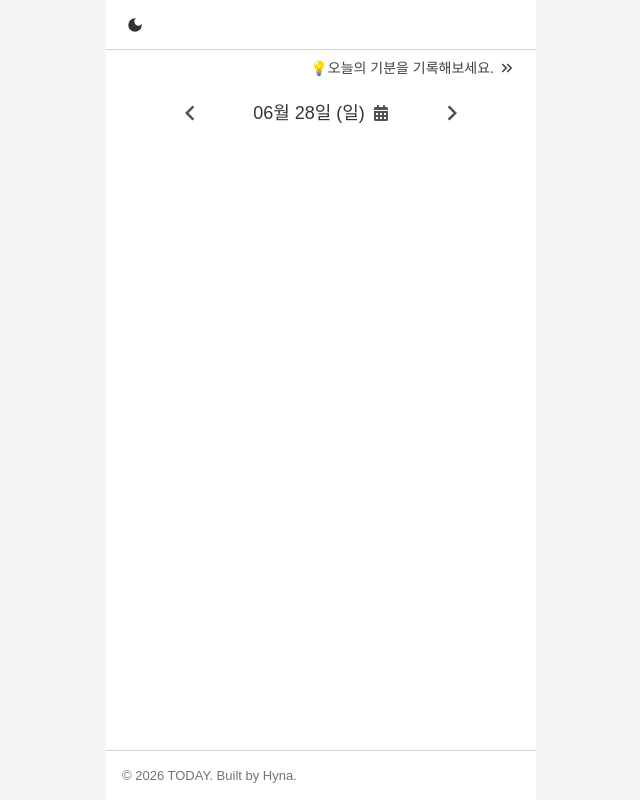
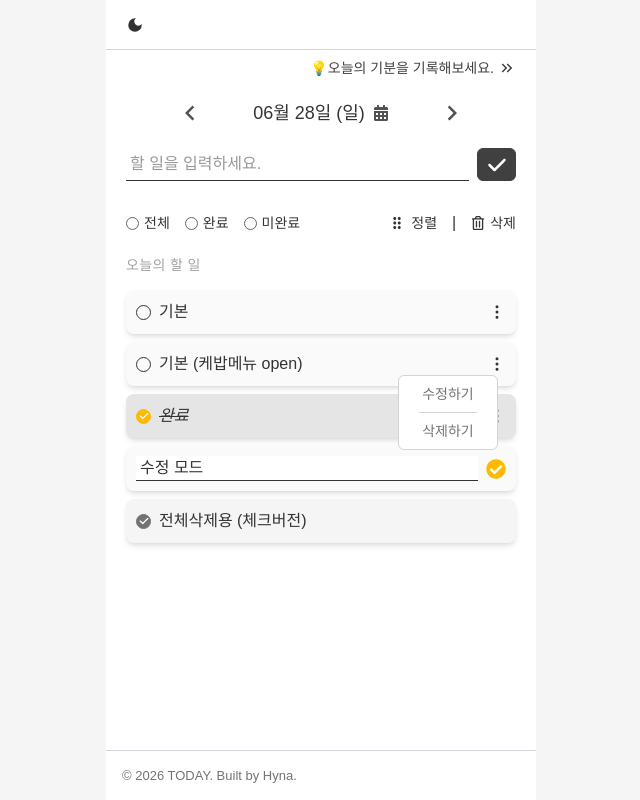
Before and after one commit to hyunah0119/todo-mood-app, a React (Vite) app in the folder todo-mood-app/: page /todo in a window 1280 px wide. Shown: the whole page, without its empty margins (319-959 px from the left). Built offline with nearby package versions, Linux system fonts and the light colour scheme; no server answers; the database is empty; a web font is replaced by a local one.

Commit message:
todolist UI 작업 및 supabase client 연결

```diff
--- a/todo-mood-app/package.json
+++ b/todo-mood-app/package.json
@@ -22,6 +22,7 @@
     "react-icons": "^5.6.0",
     "react-router-dom": "^7.18.0",
     "tailwindcss": "^4.3.1",
+    "tslib": "^2.8.1",
     "zustand": "^5.0.14"
   },
   "devDependencies": {
--- a/todo-mood-app/src/components/common/SideMenu.tsx
+++ b/todo-mood-app/src/components/common/SideMenu.tsx
@@ -48,7 +48,7 @@ const SideMenu = ({ menuOpen, onClick, onClose, userName } : HeaderProps) => {
         onClick={onClose}
       ></div>
       <div
-        className={`absolute top-0 right-0 h-screen w-80 bg-white dark:bg-neutral-800 flex flex-col justify-between pb-8 transition-transform duration-250 ease-in-out
+        className={`absolute top-0 right-0 h-screen w-80 bg-white dark:bg-neutral-800 flex flex-col justify-between pb-8 transition-transform duration-250 ease-in-out z-100
         ${menuOpen ? "translate-x-0" : "translate-x-full"}`}
         onClick={(e) => e.stopPropagation()}
       >
--- /dev/null
+++ b/todo-mood-app/src/components/todo/InputRadio.tsx
@@ -0,0 +1,24 @@
+type inputRadioProps = {
+  htmlFor : string,
+  children : string,
+  radioName : string,
+}
+
+const InputRadio = ({ htmlFor, children, radioName } : inputRadioProps) => {
+  return (
+    <label
+      htmlFor={htmlFor}
+      className="flex items-center cursor-pointer"
+    >
+      <input
+        type="radio"
+        className="mr-1.25"
+        id={htmlFor}
+        name={radioName}
+      />
+      <span className="text-sm">{children}</span>
+    </label>
+  )
+}
+
+export default InputRadio
--- /dev/null
+++ b/todo-mood-app/src/components/todo/TodoFilter.tsx
@@ -0,0 +1,13 @@
+import InputRadio from "./InputRadio"
+
+const TodoFilter = () => {
+  return (
+    <div className="flex items-center gap-3.75">
+      <InputRadio htmlFor="all" radioName="todoFilter">전체</InputRadio>
+      <InputRadio htmlFor="complete" radioName="todoFilter">완료</InputRadio>
+      <InputRadio htmlFor="incomplete" radioName="todoFilter">미완료</InputRadio>
+    </div>
+  )
+}
+
+export default TodoFilter
--- /dev/null
+++ b/todo-mood-app/src/components/todo/TodoForm.tsx
@@ -0,0 +1,24 @@
+import { FaCheck } from "react-icons/fa6";
+
+const TodoForm = () => {
+  return (
+    <div className="w-full flex justify-center mt-5">
+      <form className="w-full flex items-center justify-between">
+        <input
+          type="text"
+          className="w-[88%] border-b p-1 focus:outline-0"
+          placeholder="할 일을 입력하세요."
+        />
+
+        <button
+          type="submit"
+          className="w-[10%] h-full flex items-center justify-center border rounded-md
+          border-neutral-700 bg-neutral-700 hover:border-black hover:bg-black text-white
+          text-xl font-bold cursor-pointer transition-colors duration-300"
+        ><FaCheck /></button>
+      </form>
+    </div>
+  )
+}
+
+export default TodoForm
--- /dev/null
+++ b/todo-mood-app/src/components/todo/TodoList.tsx
@@ -0,0 +1,15 @@
+import TodoListItems from "./TodoListItems"
+
+const TodoList = () => {
+  return (
+    <div className="mt-5">
+      <h3 className="text-sm tracking-wide font-medium text-neutral-400">오늘의 할 일</h3>
+
+      <div className="mt-3.75">
+        <TodoListItems />
+      </div>
+    </div>
+  )
+}
+
+export default TodoList
--- /dev/null
+++ b/todo-mood-app/src/components/todo/TodoListItems.tsx
@@ -0,0 +1,133 @@
+import { useState } from "react";
+
+import { FaCheck } from "react-icons/fa6";
+import { HiOutlineDotsVertical } from "react-icons/hi";
+import { FaCheckCircle } from "react-icons/fa";
+
+const TodoListItems = () => {
+  const [isOpen, setIsOpen] = useState(false);
+
+  const handleKebabMenuToggle = () => {
+    setIsOpen(!isOpen)
+  }
+
+  return (
+    <>
+      <div
+        className="flex justify-between items-center
+        rounded-lg bg-neutral-50 hover:bg-neutral-100
+        shadow-md px-2.5 py-2.5 box-border mb-2 transition-colors duration-200 cursor-pointer"
+      >
+        <div>
+          <input type="checkbox" id="todo-checkbox" />
+          <div className="flex items-center gap-2">
+            <span className="w-3.75 h-3.75 border rounded-4xl">
+              {/* <FaCheck /> */}
+            </span>
+            <label htmlFor="todo-checkbox" className="cursor-pointer">기본</label>
+          </div>
+        </div>
+
+        <div className="relative">
+          <button className="block cursor-pointer text-lg" onClick={handleKebabMenuToggle}><HiOutlineDotsVertical /></button>
+
+          {isOpen &&
+            <div className="flex flex-col w-25 px-5 py-2 border rounded-md absolute top-5 right-2 border-neutral-300 bg-white text-neutral-500 z-10">
+              <button className="border-b border-neutral-300 pb-2 text-sm cursor-pointer">수정하기</button>
+              <button className="pt-2 text-sm cursor-pointer">삭제하기</button>
+            </div>
+          }
+        </div>
+      </div>
+
+      <div
+        className="flex justify-between items-center
+        rounded-lg bg-neutral-50 hover:bg-neutral-100
+        shadow-md px-2.5 py-2.5 box-border mb-2 transition-colors duration-200 cursor-pointer"
+      >
+        <div>
+          <input type="checkbox" id="todo-checkbox" />
+          <div className="flex items-center gap-2">
+            <span className="w-3.75 h-3.75 border rounded-4xl">
+              {/* <FaCheck /> */}
+            </span>
+            <label htmlFor="todo-checkbox" className="cursor-pointer">기본 (케밥메뉴 open)</label>
+          </div>
+        </div>
+
+        <div className="relative">
+          <button className="block cursor-pointer text-lg" onClick={handleKebabMenuToggle}><HiOutlineDotsVertical /></button>
+
+          <div className="flex flex-col w-25 px-5 py-2 border rounded-md absolute top-5 right-2 border-neutral-300 bg-white text-neutral-500 z-10">
+            <button className="border-b border-neutral-300 pb-2 text-sm cursor-pointer">수정하기</button>
+            <button className="pt-2 text-sm cursor-pointer">삭제하기</button>
+          </div>
+        </div>
+      </div>
+
+      <div
+        className="flex justify-between items-center
+        rounded-lg bg-neutral-200
+        shadow-md px-2.5 py-2.5 box-border mb-2 transition-colors duration-200"
+      >
+        <div>
+          <input type="checkbox" id="todo-checkbox" />
+          <div className="flex items-center gap-2">
+            <span className="w-3.75 h-3.75 border rounded-4xl flex justify-center items-center text-[10px] border-amber-400 bg-amber-400 text-white">
+              <FaCheck />
+            </span>
+            <label htmlFor="todo-checkbox" className="line-through italic">완료</label>
+          </div>
+        </div>
+
+        <div className="relative">
+          <button className="block text-lg" onClick={handleKebabMenuToggle}><HiOutlineDotsVertical /></button>
+
+          {isOpen &&
+            <div className="flex flex-col w-25 px-5 py-2 border rounded-md absolute top-5 right-2 border-neutral-300 bg-white text-neutral-500 z-10">
+              <button className="border-b border-neutral-300 pb-2 text-sm cursor-pointer">수정하기</button>
+              <button className="pt-2 text-sm cursor-pointer">삭제하기</button>
+            </div>
+          }
+        </div>
+      </div>
+
+      <div
+        className="flex justify-between items-center
+        rounded-lg bg-neutral-50 hover:bg-neutral-100
+        shadow-md px-2.5 py-2.5 box-border mb-2 transition-colors duration-200 cursor-pointer"
+      >
+        <div className="w-full">
+          <form className="w-full flex items-center gap-2">
+            <input
+              type="text"
+              className="w-full border-b pl-1 bg-white focus:outline-0"
+              value={'수정 모드'}
+            />
+            <button className="text-xl text-amber-400 cursor-pointer">
+              <FaCheckCircle />
+            </button>
+          </form>
+        </div>
+      </div>
+
+      <div
+        className="flex justify-between items-center
+        rounded-lg bg-neutral-100
+        shadow-md px-2.5 py-2.5 box-border mb-2 transition-colors duration-200 cursor-pointer"
+      >
+        <div>
+          <input type="checkbox" id="todo-checkbox" />
+          <div className="flex items-center gap-2">
+            <span className="w-3.75 h-3.75 border rounded-4xl flex justify-center items-center text-[10px] border-neutral-500 bg-neutral-500 text-white">
+              <FaCheck />
+            </span>
+            <label htmlFor="todo-checkbox" className="cursor-pointer">전체삭제용 (체크버전)</label>
+          </div>
+        </div>
+      </div>
+    </>
+  )
+}
+
+export default TodoListItems
--- /dev/null
+++ b/todo-mood-app/src/components/todo/TodoToolbar.tsx
@@ -0,0 +1,28 @@
+import TodoFilter from "./TodoFilter"
+
+import { FaRegTrashAlt } from "react-icons/fa";
+import { MdDragIndicator } from "react-icons/md";
+
+const TodoToolbar = () => {
+  const customButton = 'flex items-center gap-1.25 text-sm cursor-pointer';
+
+  return (
+    <div className="flex justify-between items-center mt-7.5">
+      <TodoFilter />
+
+      <div className="flex items-center gap-3.75">
+        <button className={`${customButton}`}>
+          <MdDragIndicator className="text-lg" /> 정렬
+        </button>
+
+        |
+
+        <button className={`${customButton}`}>
+          <FaRegTrashAlt /> 삭제
+        </button>
+      </div>
+    </div>
+  )
+}
+
+export default TodoToolbar
--- a/todo-mood-app/src/index.css
+++ b/todo-mood-app/src/index.css
@@ -26,7 +26,7 @@
   --font-pretendard: "Pretendard", sans-serif;
 }
 
-/* day picker */
+/* day picker custom */
 .rdp-root {
   --rdp-accent-color: #000 !important;
   --rdp-today-color: var(--color-amber-400) !important;
@@ -49,6 +49,37 @@
   color: white;
 }
 
+/* input custom */
+input[type="radio"] {
+  appearance: none;
+  -webkit-appearance: none;
+  width: 13px;
+  height: 13px;
+  border: 1px solid #666;
+  border-radius: 50%;
+  outline: none;
+  cursor: pointer;
+}
+
+input[type="radio"]:checked {
+  border: 1px solid var(--color-amber-400);
+  background-color: var(--color-amber-400);
+  box-shadow: inset 0 0 0 2px #fff;
+}
+
+input[type="checkbox"] {
+  appearance: none;
+  -webkit-appearance: none;
+  position: absolute;
+  width: 1px;
+  height: 1px;
+  padding: 0;
+  border: 0;
+  overflow: hidden;
+  margin: -1px;
+  clip-path: inset(50%);
+}
+
 /* dark
 text-neutral-400
 bg-neutral-950
--- a/todo-mood-app/src/pages/Todo.tsx
+++ b/todo-mood-app/src/pages/Todo.tsx
@@ -1,11 +1,33 @@
+import { useEffect } from "react";
+import { supabase } from "@/supabase/client";
+
 import TodayMoodCard from "@/components/todo/TodayMoodCard"
 import DateSelector from "@/components/todo/DateSelector"
+import TodoForm from "@/components/todo/TodoForm"
+import TodoToolbar from "@/components/todo/TodoToolbar"
+import TodoList from "@/components/todo/TodoList"
 
 const Todo = () => {
+  useEffect(() => {
+    const test = async () => {
+      const { data, error } = await supabase
+        .from("todos")
+        .select("*");
+
+      console.log(data);
+      console.log(error);
+    };
+
+    test();
+  }, []);
+
   return (
     <div className="w-full h-full py-2 px-5">
       <TodayMoodCard />
       <DateSelector />
+      <TodoForm />
+      <TodoToolbar />
+      <TodoList />
     </div>
   )
 }
--- /dev/null
+++ b/todo-mood-app/src/supabase/client.ts
@@ -0,0 +1,6 @@
+import { createClient } from '@supabase/supabase-js';
+
+const supabaseUrl = import.meta.env.VITE_SUPABASE_URL;
+const supabaseAnonKey = import.meta.env.VITE_SUPABASE_ANON_KEY;
+
+export const supabase = createClient(supabaseUrl, supabaseAnonKey);
--- a/todo-mood-app/vite.config.ts
+++ b/todo-mood-app/vite.config.ts
@@ -10,4 +10,7 @@ export default defineConfig({
       "@": path.resolve(__dirname, "./src"),
     },
   },
+  optimizeDeps: {
+    include: ["tslib"],
+  },
 });
```
Also changed, not shown: 2 other files (tests, documents, lock files or other folders).
